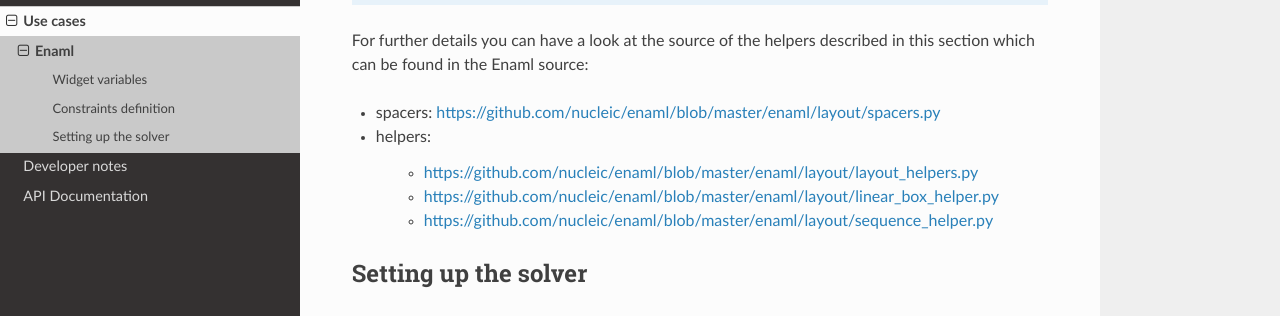
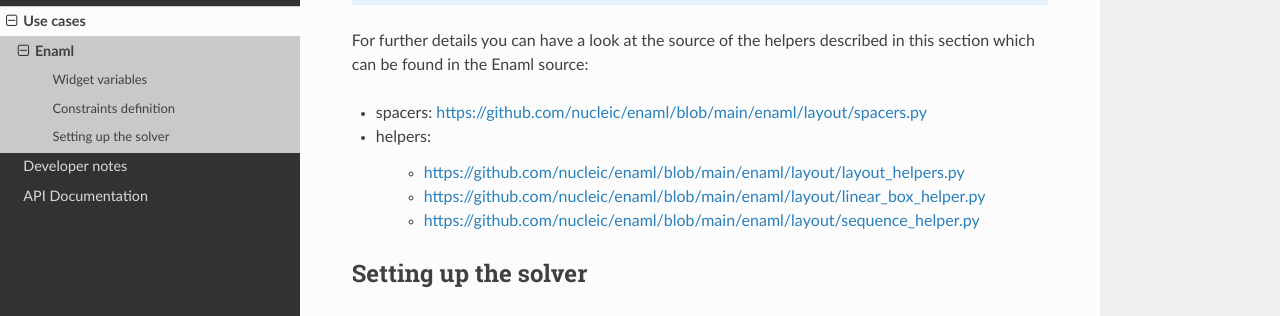
Before and after one commit to nucleic/kiwi, a Sphinx documentation site: the page built from docs/source/use_cases/enaml.rst, in a window 1280 px wide and 900 px high, scrolled down 1933 px. Shown: the part 155-471 px from the top of the window. Built offline with Sphinx 7.4.7 and the Read the Docs theme 2.0.0, drawn with Linux system fonts in a browser that asks for light colours; formulas are drawn with MathJax 3; some of the changed text lies outside the part shown.

Commit message:
cis: update for main branch renaming

```diff
--- a/README.rst
+++ b/README.rst
@@ -1,13 +1,13 @@
 Welcome to Kiwi
 ===============
 
-.. image:: https://travis-ci.org/nucleic/kiwi.svg?branch=master
+.. image:: https://travis-ci.org/nucleic/kiwi.svg?branch=main
     :target: https://travis-ci.org/nucleic/kiwi
 .. image:: https://github.com/nucleic/kiwi/workflows/Continuous%20Integration/badge.svg
     :target: https://github.com/nucleic/kiwi/actions
 .. image:: https://github.com/nucleic/kiwi/workflows/Documentation%20building/badge.svg
     :target: https://github.com/nucleic/kiwi/actions
-.. image:: https://codecov.io/gh/nucleic/kiwi/branch/master/graph/badge.svg
+.. image:: https://codecov.io/gh/nucleic/kiwi/branch/main/graph/badge.svg
   :target: https://codecov.io/gh/nucleic/kiwi
 .. image:: https://readthedocs.org/projects/kiwisolver/badge/?version=latest
     :target: https://kiwisolver.readthedocs.io/en/latest/?badge=latest
--- a/docs/requirements.txt
+++ b/docs/requirements.txt
@@ -1,2 +1,2 @@
 sphinx-tabs
-https://github.com/nucleic/cppy/tarball/master
+https://github.com/nucleic/cppy/tarball/main
--- a/docs/source/conf.py
+++ b/docs/source/conf.py
@@ -4,7 +4,7 @@
 #
 # This file does only contain a selection of the most common options. For a
 # full list see the documentation:
-# http://www.sphinx-doc.org/en/master/config
+# http://www.sphinx-doc.org/en/main/config
 
 # -- Path setup --------------------------------------------------------------
 
@@ -63,8 +63,8 @@
 # source_suffix = ['.rst', '.md']
 source_suffix = '.rst'
 
-# The master toctree document.
-master_doc = 'index'
+# The main toctree document.
+main_doc = 'index'
 
 # The language for content autogenerated by Sphinx. Refer to documentation
 # for a list of supported languages.
@@ -141,7 +141,7 @@
 # (source start file, target name, title,
 #  author, documentclass [howto, manual, or own class]).
 latex_documents = [
-    (master_doc, 'kiwi.tex', 'kiwi Documentation',
+    (main_doc, 'kiwi.tex', 'kiwi Documentation',
      'Nucleic team', 'manual'),
 ]
 
@@ -151,7 +151,7 @@
 # One entry per manual page. List of tuples
 # (source start file, name, description, authors, manual section).
 man_pages = [
-    (master_doc, 'kiwi', 'kiwi Documentation',
+    (main_doc, 'kiwi', 'kiwi Documentation',
      [author], 1)
 ]
 
@@ -162,7 +162,7 @@
 # (source start file, target name, title, author,
 #  dir menu entry, description, category)
 texinfo_documents = [
-    (master_doc, 'kiwi', 'kiwi Documentation',
+    (main_doc, 'kiwi', 'kiwi Documentation',
      author, 'kiwi', 'One line description of project.',
      'Miscellaneous'),
 ]
--- a/docs/source/index.rst
+++ b/docs/source/index.rst
@@ -1,4 +1,4 @@
-.. kiwi documentation master file, created by
+.. kiwi documentation main file, created by
    sphinx-quickstart on Mon Oct 29 21:48:45 2018.
    You can adapt this file completely to your liking, but it should at least
    contain the root `toctree` directive.
--- a/docs/source/use_cases/enaml.rst
+++ b/docs/source/use_cases/enaml.rst
@@ -47,7 +47,7 @@
 container margins.
 
 The base classes used a mixin to implement those behaviors are defined in:
-https://github.com/nucleic/enaml/blob/master/enaml/layout/constrainable.py
+https://github.com/nucleic/enaml/blob/main/enaml/layout/constrainable.py
 
 Constraints definition
 ----------------------
@@ -94,12 +94,12 @@
 For further details you can have a look at the source of the helpers described
 in this section which can be found in the Enaml source:
 
-- spacers: https://github.com/nucleic/enaml/blob/master/enaml/layout/spacers.py
+- spacers: https://github.com/nucleic/enaml/blob/main/enaml/layout/spacers.py
 - helpers:
 
-    - https://github.com/nucleic/enaml/blob/master/enaml/layout/layout_helpers.py
-    - https://github.com/nucleic/enaml/blob/master/enaml/layout/linear_box_helper.py
-    - https://github.com/nucleic/enaml/blob/master/enaml/layout/sequence_helper.py
+    - https://github.com/nucleic/enaml/blob/main/enaml/layout/layout_helpers.py
+    - https://github.com/nucleic/enaml/blob/main/enaml/layout/linear_box_helper.py
+    - https://github.com/nucleic/enaml/blob/main/enaml/layout/sequence_helper.py
 
 
 Setting up the solver
```
Also changed, not shown: .travis.yml, 2 other files.
